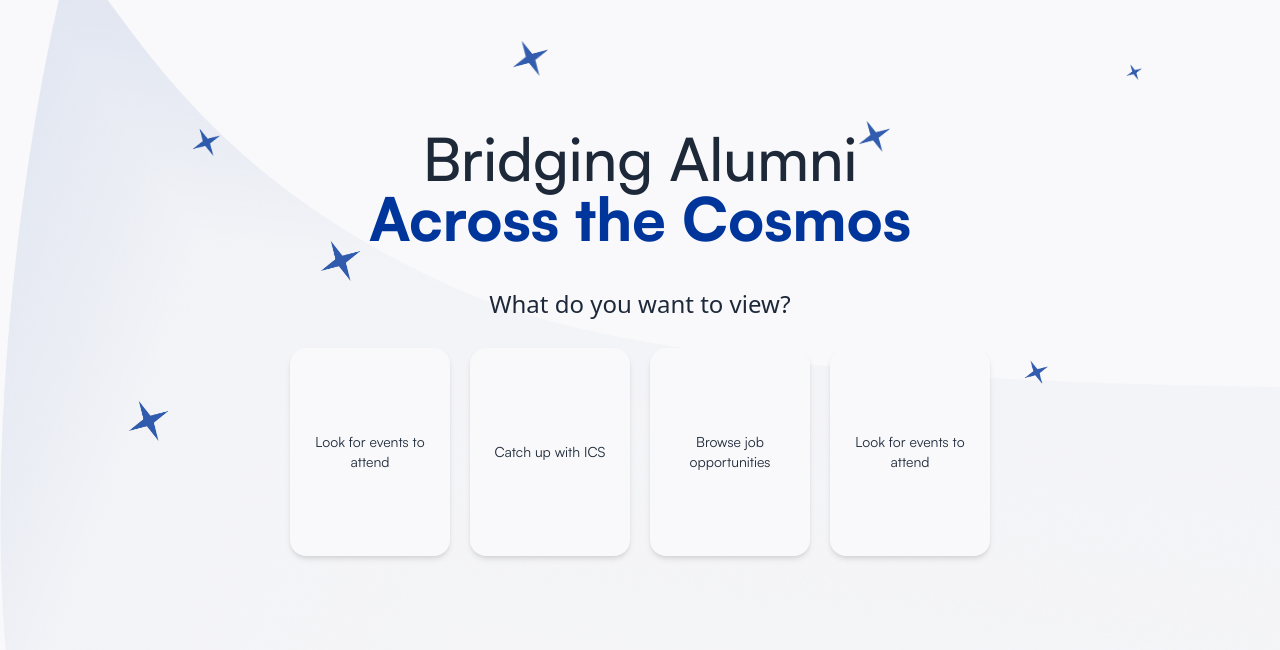
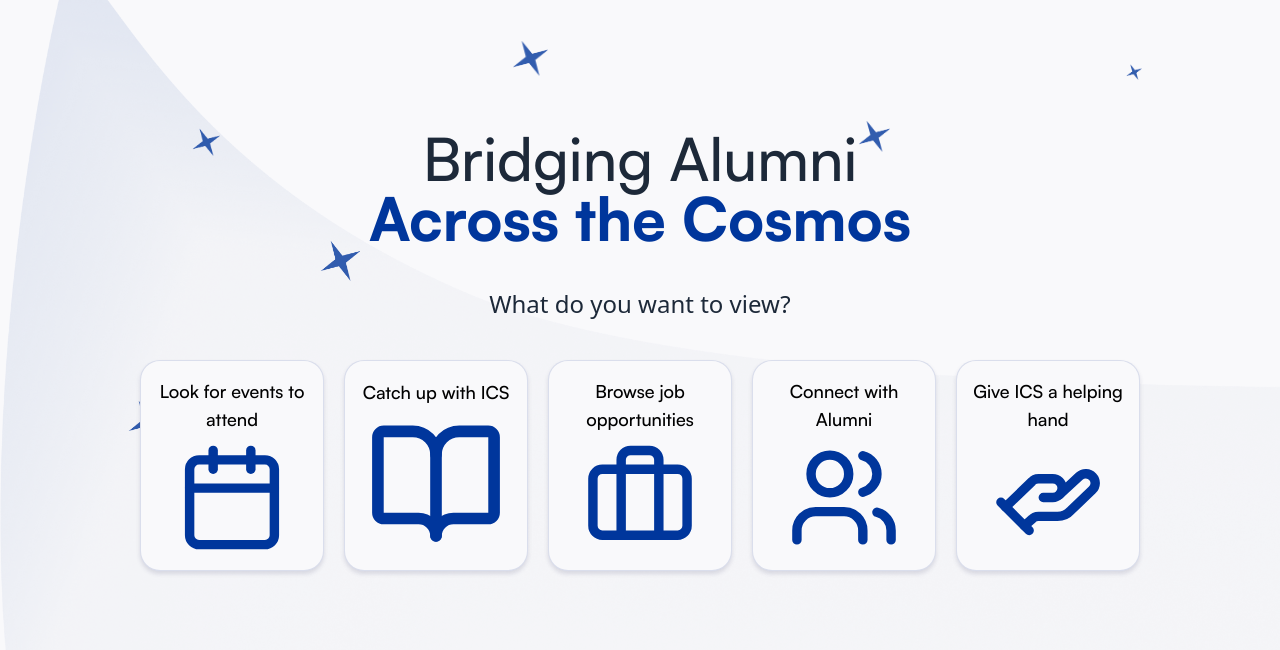
Before and after one commit to cazhiareese/ICS-STAR, a React (Vite) app in the folder app/: page /alumni in a window 1280 px wide. Shown: the top 650 px of the page. Built offline with nearby package versions, Linux system fonts and the light colour scheme.

Commit message:
FEAT: Added card shared components

```diff
--- a/app/src/RootPages/AlumniPages/alumnidashboard.jsx
+++ b/app/src/RootPages/AlumniPages/alumnidashboard.jsx
@@ -1,9 +1,10 @@
 import React from "react";
+import { Calendar, BookOpen, Briefcase, Users, HelpingHand } from "lucide-react"; // Import Lucide icons
+import CardComponent from "../../components/cardcomponent" // Import the card component
 import star from "../../assets/star.png";
-import wave from "../../assets/wave.png"; // Add wave image
+import wave from "../../assets/wave.png";
 
-function AlumniLanding() {
-  // Define fixed star positions (top, left)
+// Define fixed star positions
 const stars = [
   { id: 1, top: "16%", left: "15%", size: "w-7" },
   { id: 2, top: "50%", left: "10%", size: "w-10" },
@@ -14,82 +15,40 @@ function AlumniLanding() {
   { id: 7, top: "8%", left: "88%", size: "w-4" },
 ];
 
+function AlumniLanding() {
   return (
     <div className="relative min-h-screen bg-white overflow-hidden">
-      {/* Wave Image at the back */}
-      <img
-        src={wave}
-        alt="Wave"
-        className="absolute top-0 left-0 w-full h-auto z-0"
-      />
+      {/* Wave Image */}
+      <img src={wave} alt="Wave" className="absolute top-0 left-0 w-full h-auto z-0" />
 
-      {/* Manually positioned stars */}
+      {/* Rotating Stars */}
       {stars.map((s) => (
         <img
           key={s.id}
           src={star}
           alt="Star"
-          className={`absolute opacity-80 ${s.size} z-10`}
-          style={{
-            top: s.top, left: s.left ,
-            animation: `rotateStar ${s.duration} linear infinite`,
-          }}
+          className={`absolute opacity-80 ${s.size} animate-spin-slow z-10`}
+          style={{ top: s.top, left: s.left }}
         />
       ))}
 
       {/* Main header */}
       <div className="flex flex-col items-center justify-center pt-32 relative z-20">
-        <h1 className="text-center font-satoshi-medium text-6xl text-black">
-          Bridging Alumni
-        </h1>
+        <h1 className="text-center font-satoshi-medium text-6xl text-black">Bridging Alumni</h1>
         <h1 className="text-center font-satoshi-variable font-extrabold text-primary text-6xl">
           Across the Cosmos
         </h1>
-        <h1 className="text-center font-satoshi text-black text-2xl pt-10">
-          What do you want to view?
-        </h1>
+        <h1 className="text-center font-satoshi text-black text-2xl pt-10">What do you want to view?</h1>
 
-        {/* Cards */}
-        <div className="flex flex-row gap-5 font-satoshi-regular">
-          <div className="w-40 h-52 bg-white rounded-2xl shadow-md flex flex-col items-center justify-center p-4 mt-7">
-            <p className="text-center text-black text-sm font-medium">
-              Look for events to attend
-            </p>
-            {/* ADD ICON */}
-          </div>
-
-          <div className="w-40 h-52 bg-white rounded-2xl shadow-md flex flex-col items-center justify-center p-4 mt-7">
-            <p className="text-center text-black text-sm font-medium">
-              Catch up with ICS
-            </p>
-            {/* ADD ICON */}
-          </div>
-
-          <div className="w-40 h-52 bg-white rounded-2xl shadow-md flex flex-col items-center justify-center p-4 mt-7">
-            <p className="text-center text-black text-sm font-medium">
-              Browse job opportunities
-            </p>
-            {/* ADD ICON */}
-          </div>
-
-          <div className="w-40 h-52 bg-white rounded-2xl shadow-md flex flex-col items-center justify-center p-4 mt-7">
-            <p className="text-center text-black text-sm font-medium">
-              Look for events to attend
-            </p>
-            {/* ADD ICON */}
+        {/* Cards Section */}
+        <div className="flex flex-row gap-5 font-satoshi-regular mt-10">
+          <CardComponent icon={Calendar} text="Look for events to attend" />
+          <CardComponent icon={BookOpen} text="Catch up with ICS" />
+          <CardComponent icon={Briefcase} text="Browse job opportunities" />
+          <CardComponent icon={Users} text="Connect with Alumni" />
+          <CardComponent icon={HelpingHand} text="Give ICS a helping hand" />
         </div>
       </div>
-      </div>
-
-      {/* Add CSS for rotation animation */}
-      <style>
-        {`
-          @keyframes rotateStar {
-            0% { transform: rotate(0deg); }
-            100% { transform: rotate(360deg); }
-          }
-        `}
-      </style>
     </div>
   );
 }
```
Lines whose indentation alone changed are shown as unchanged.
